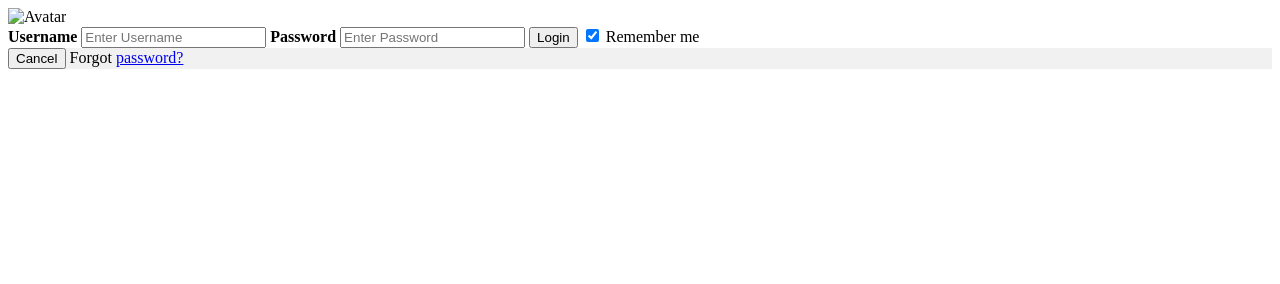
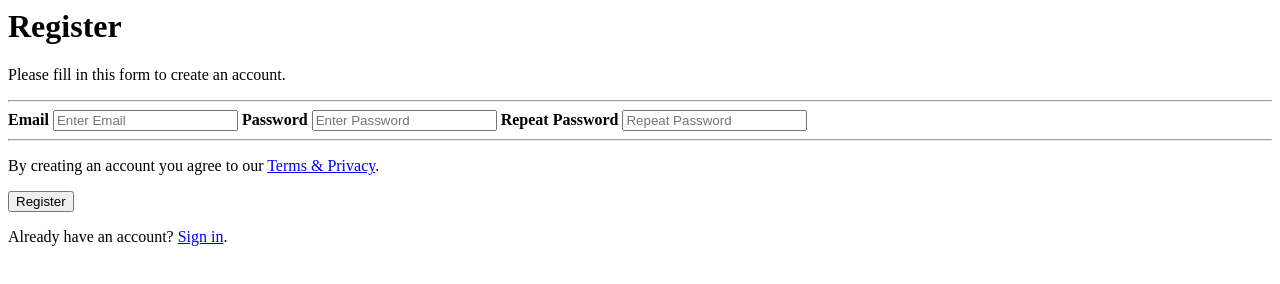
Before and after one commit to Nanihero/wd101, a plain HTML site: page index.html in a window 1280 px wide. Drawn offline with Linux system fonts and the light colour scheme.

Commit message:
Update index.html

```diff
--- a/index.html
+++ b/index.html
@@ -1,23 +1,24 @@
-<form action="action_page.php" method="post">
-  <div class="imgcontainer">
-    <img src="img_avatar2.png" alt="Avatar" class="avatar">
+<form action="action_page.php">
+  <div class="container">
+    <h1>Register</h1>
+    <p>Please fill in this form to create an account.</p>
+    <hr>
+
+    <label for="email"><b>Email</b></label>
+    <input type="text" placeholder="Enter Email" name="email" id="email" required>
+
+    <label for="psw"><b>Password</b></label>
+    <input type="password" placeholder="Enter Password" name="psw" id="psw" required>
+
+    <label for="psw-repeat"><b>Repeat Password</b></label>
+    <input type="password" placeholder="Repeat Password" name="psw-repeat" id="psw-repeat" required>
+    <hr>
+
+    <p>By creating an account you agree to our <a href="#">Terms & Privacy</a>.</p>
+    <button type="submit" class="registerbtn">Register</button>
   </div>
 
-  <div class="container">
-    <label for="uname"><b>Username</b></label>
-    <input type="text" placeholder="Enter Username" name="uname" required>
-
-    <label for="psw"><b>Password</b></label>
-    <input type="password" placeholder="Enter Password" name="psw" required>
-
-    <button type="submit">Login</button>
-    <label>
-      <input type="checkbox" checked="checked" name="remember"> Remember me
-    </label>
-  </div>
-
-  <div class="container" style="background-color:#f1f1f1">
-    <button type="button" class="cancelbtn">Cancel</button>
-    <span class="psw">Forgot <a href="#">password?</a></span>
+  <div class="container signin">
+    <p>Already have an account? <a href="#">Sign in</a>.</p>
   </div>
 </form>
```
